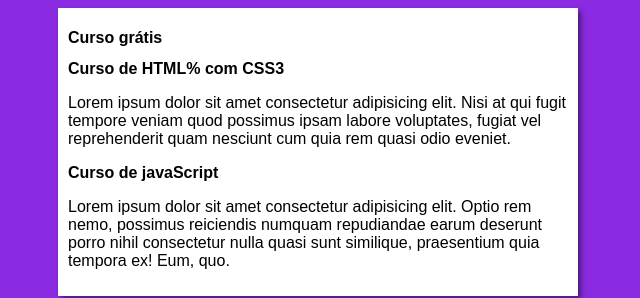
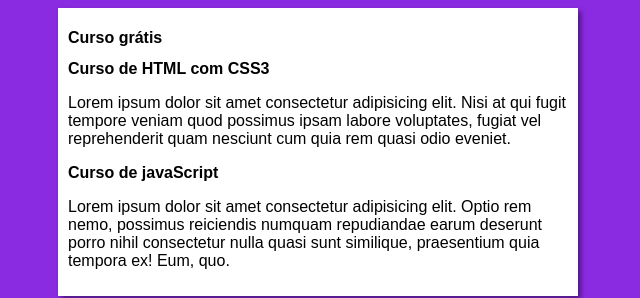
Before and after one commit to alecasttro/projeto-site, a plain HTML site: page index.html in a window 1280 px wide. Shown: the top 298 px of the page, 322-962 px from the left. Drawn offline with Linux system fonts and the light colour scheme.

Commit message:
Update index.html

```diff
--- a/index.html
+++ b/index.html
@@ -13,7 +13,7 @@
             <h1>Curso grátis</h1>
         </header>
         <article>
-            <h2>Curso de HTML% com CSS3</h2>
+            <h2>Curso de HTML com CSS3</h2>
             <p>Lorem ipsum dolor sit amet consectetur adipisicing elit. Nisi at qui fugit tempore veniam quod possimus ipsam labore voluptates, fugiat vel reprehenderit quam nesciunt cum quia rem quasi odio eveniet.</p>
         </article>
         <article>
```
